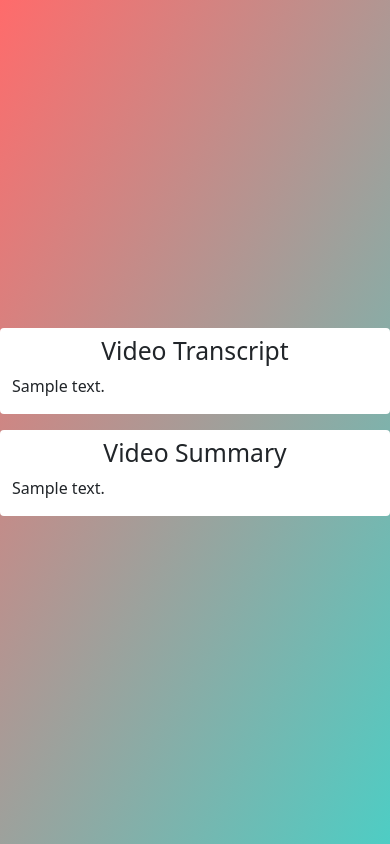
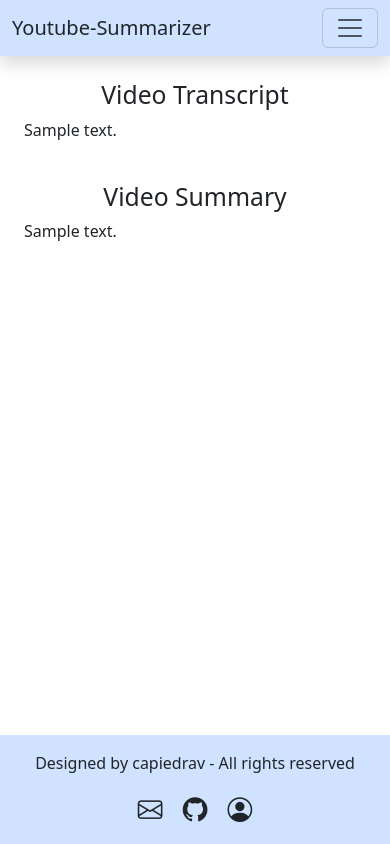
Before and after one commit to capiedrav/youtube-summarizer, a Django app: template source/summarizer_app/templates/summarizer_app/video_summary.html in a window 390 px wide. Run offline with Django 3.2, Linux system fonts and the light colour scheme; the template is opened without the code that fills it: most values are stand-ins (such as "Sample title", 1, 10 or a date in 2020); some libraries are stand-ins or nearby versions.

Commit message:
redesign ui (#15)
* working in the homepage

* add navbar and footer

* working on responsive design of home page

* update bootstrap to v5.3 and still working on home page

* improved responsive design of the form

* added contact info in the footer

```diff
--- a/source/project_config/settings.py
+++ b/source/project_config/settings.py
@@ -126,6 +126,10 @@ STATIC_URL = 'static/'
 STATICFILES_DIRS = [
     BASE_DIR / "static",
 ]
+STATICFILES_FINDERS = [
+    'django.contrib.staticfiles.finders.FileSystemFinder',
+    'django.contrib.staticfiles.finders.AppDirectoriesFinder',
+]
 
 # Default primary key field type
 # https://docs.djangoproject.com/en/5.1/ref/settings/#default-auto-field
--- a/source/static/css/styles.css
+++ b/source/static/css/styles.css
@@ -2,31 +2,35 @@
 css styles
 */
 
-body {
-    background: linear-gradient(120deg, #ff6b6b, #4ecdc4);
-    min-height: 100vh;
-}
-.video-card {
-    background: rgba(255, 255, 255, 0.95);
-    border-radius: 15px;
-    box-shadow: 0 10px 30px rgba(0,0,0,0.1);
-    transition: transform 0.3s ease;
-}
-.video-card:hover {
-    transform: translateY(-5px);
-}
-.btn-custom {
-    background: #ff4b4b;
-    color: white;
-    padding: 12px 30px;
-    border-radius: 25px;
-    transition: all 0.3s ease;
-}
-.btn-custom:hover {
-    background: #ff3030;
-    transform: scale(1.05);
-}
-.form-control:focus {
-    border-color: #4ecdc4;
-    box-shadow: 0 0 0 0.25rem rgba(78, 205, 196, 0.25);
-}
+/*body {*/
+/*    background: #f0f4f7;*/
+/*}*/
+
+/*body {*/
+/*    background: linear-gradient(120deg, #ff6b6b, #4ecdc4);*/
+/*    min-height: 100vh;*/
+/*}*/
+/*.video-card {*/
+/*    background: rgba(255, 255, 255, 0.95);*/
+/*    border-radius: 15px;*/
+/*    box-shadow: 0 10px 30px rgba(0,0,0,0.1);*/
+/*    transition: transform 0.3s ease;*/
+/*}*/
+/*.video-card:hover {*/
+/*    transform: translateY(-5px);*/
+/*}*/
+/*.btn-custom {*/
+/*    background: #ff4b4b;*/
+/*    color: white;*/
+/*    padding: 12px 30px;*/
+/*    border-radius: 25px;*/
+/*    transition: all 0.3s ease;*/
+/*}*/
+/*.btn-custom:hover {*/
+/*    background: #ff3030;*/
+/*    transform: scale(1.05);*/
+/*}*/
+/*.form-control:focus {*/
+/*    border-color: #4ecdc4;*/
+/*    box-shadow: 0 0 0 0.25rem rgba(78, 205, 196, 0.25);*/
+/*}*/
--- a/source/templates/base.html
+++ b/source/templates/base.html
@@ -7,20 +7,51 @@
   <meta name="viewport" content="width=device-width, initial-scale=1.0">
   <title>YouTube Summarizer</title>
   <!-- Bootstrap 5 CSS -->
-  <link href="https://cdn.jsdelivr.net/npm/bootstrap@5.1.3/dist/css/bootstrap.min.css" rel="stylesheet">
+  <link href="https://cdn.jsdelivr.net/npm/bootstrap@5.3.6/dist/css/bootstrap.min.css" rel="stylesheet" integrity="sha384-4Q6Gf2aSP4eDXB8Miphtr37CMZZQ5oXLH2yaXMJ2w8e2ZtHTl7GptT4jmndRuHDT" crossorigin="anonymous">
+  <!-- Bootstrap icons -->
+  <link rel="stylesheet" href="https://cdn.jsdelivr.net/npm/bootstrap-icons@1.13.1/font/bootstrap-icons.min.css">
   <!-- Custom CSS -->
-  <link rel="stylesheet" href="{% static 'css/styles.css' %}">
+{#  <link rel="stylesheet" href="{% static 'css/styles.css' %}">#}
 </head>
-<body class="d-flex align-items-center">
+<body class="d-flex flex-column min-vh-100">
+  <nav class="navbar sticky-top navbar-expand-md bg-primary-subtle shadow mb-2">
+    <div class="container-fluid">
+      <a class="navbar-brand link-dark" href="{% url 'home' %}">
+        Youtube-Summarizer
+      </a>
+      <button class="navbar-toggler" type="button" data-bs-toggle="collapse" data-bs-target="#navbarNav" aria-controls="navbarNav" aria-expanded="false" aria-label="Toggle navigation">
+        <span class="navbar-toggler-icon"></span>
+      </button>
+      <div class="collapse navbar-collapse" id="navbarNav">
+        <ul class="navbar-nav ms-auto">
+          <li class="nav-item">
+            <a class="nav-link active link-dark" aria-current="page" href={% url 'home' %}>Home</a>
+          </li>
+          <li class="nav-item">
+            <a class="nav-link link-dark" href="#">Features</a>
+          </li>
+          <li class="nav-item">
+            <a class="nav-link link-dark" href="#">Pricing</a>
+          </li>
+        </ul>
+      </div>
+    </div>
+  </nav>
+  <div class="container mb-3">
     {% block content %}
       {% comment %}
         Put content here
       {% endcomment %}
     {% endblock %}
-
+  </div>
+  <footer class="bg-primary-subtle text-center py-3 mt-auto px-2">
+    <p>Designed by capiedrav - All rights reserved</p>
+    <a href="mailto:capiedrav@gmail.com" target="_blank"><i class="bi bi-envelope fs-2 text-dark"></i></a>
+    <a href="https://github.com/capiedrav/youtube-summarizer" target="_blank"><i class="bi bi-github fs-2 mx-3 text-dark"></i></a>
+    <a href="https://about-me.capiedrav.com/" target="_blank"><i class="bi bi-person-circle fs-2 text-dark"></i></a>
+  </footer>
   <!-- Bootstrap JS and dependencies -->
-<script src="https://cdn.jsdelivr.net/npm/bootstrap@5.1.3/dist/js/bootstrap.bundle.min.js"></script>
+  <script src="https://cdn.jsdelivr.net/npm/bootstrap@5.3.6/dist/js/bootstrap.bundle.min.js" integrity="sha384-j1CDi7MgGQ12Z7Qab0qlWQ/Qqz24Gc6BM0thvEMVjHnfYGF0rmFCozFSxQBxwHKO" crossorigin="anonymous"></script>
   <!-- Font Awesome -->
-<script src="https://kit.fontawesome.com/your-font-awesome-kit.js" crossorigin="anonymous"></script>
 </body>
 </html>
```
Also changed, not shown: source/summarizer_app/forms.py (+12 -13 lines), source/summarizer_app/templates/summarizer_app/home.html (+27 -10 lines), source/summarizer_app/static/summarizer_app/images/yt_summarizer_logo.jpg (added), source/summarizer_app/static/summarizer_app/images/yt_summarizer_logo.png (added). Lines whose indentation alone changed are shown as unchanged.
